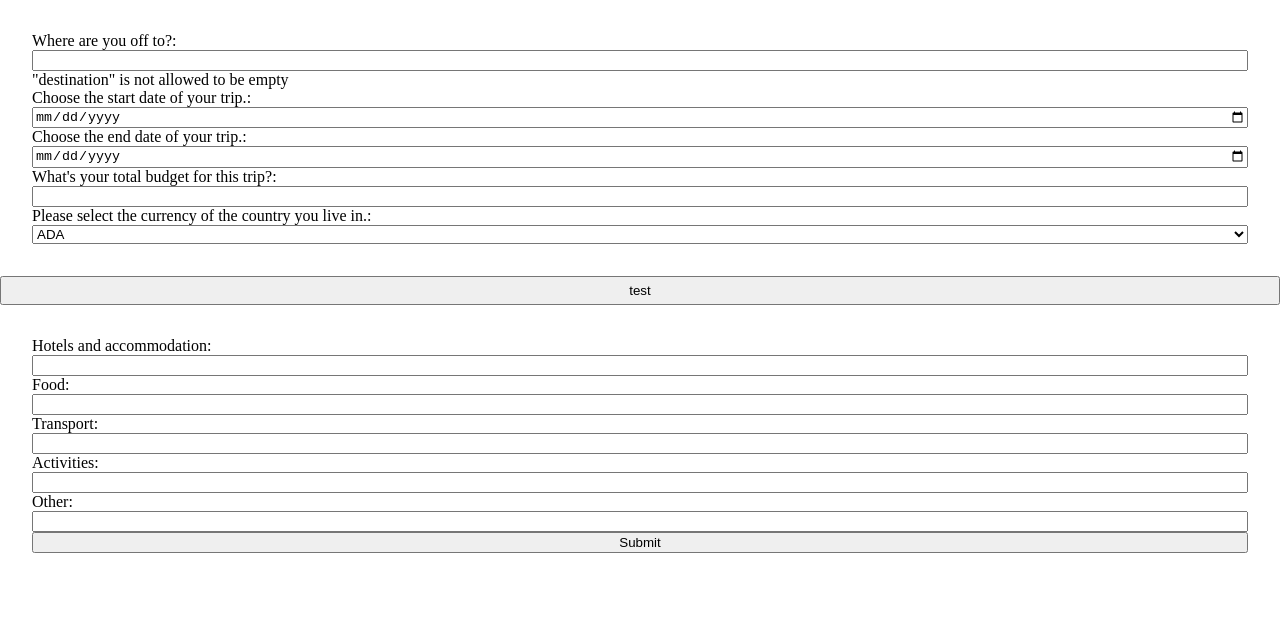
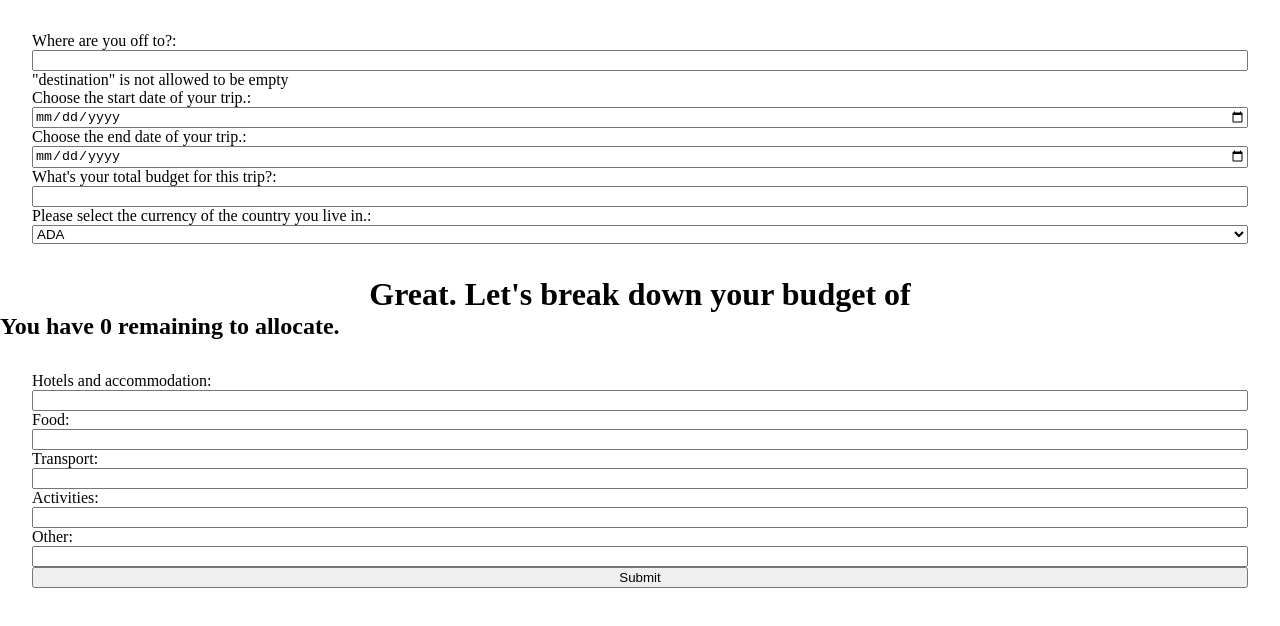
Before and after one commit to russell-gh/travel-tally, a React (Vite) app: page /onboarding in a window 1280 px wide. Shown: the top 626 px of the page. Built offline with nearby package versions, Linux system fonts and the light colour scheme.

Commit message:
set up func for visibility of second half of form (has bug)

```diff
--- a/src/components/Onboarding/Onboarding.jsx
+++ b/src/components/Onboarding/Onboarding.jsx
@@ -14,13 +14,14 @@ const Onboarding = () => {
     startDate: "",
     endDate: "",
     budgetTotal: "",
-    homeCurrency: ",",
+    homeCurrency: "",
     budgetHotel: "",
     budgetFood: "",
     budgetTransport: "",
     budgetActivities: "",
     budgetOther: "",
   });
+
   const [visible, setVisible] = useState(false);
   const [errors, setErrors] = useState({});
   const dispatch = useDispatch();
@@ -35,11 +36,37 @@ const Onboarding = () => {
       return;
     }
     const result = await validate(onboardingDetails, "trip");
-    setErrors(result); //result returns promise
+    checkPrimaryFormValidation(result);
+    setErrors(result);
   };
 
-  //store input in state on every change
+  //check if all fields in the primary form are validated and if true set visible to true in order to display secondary form
+  const checkPrimaryFormValidation = (validationResult) => {
+    console.log("loop starts");
+
+    //loop through all the questions in the primary form
+    onboardingQuestions.primaryForm.forEach((question) => {
+      // console.log(
+      //   question.id,
+      //   Object.keys(validationResult),
+      //   Object.keys(validationResult).includes(question.id)
+      // );
+
+      //compare the id of that question against the keys of the validation result to see whether there are any errors present which correspond to that id
+      if (Object.keys(validationResult).includes(question.id)) {
+        setVisible(false);
+        return;
+      }
+    });
+
+    setVisible(true);
+  };
+
+  //store input in state on every change. if the id is a type of budget, convert to a number before store in state
   const handleChange = (e, id) => {
+    if (id.includes("budget")) {
+      e.target.value = Number(e.target.value);
+    }
     setOnboardingDetails({ ...onboardingDetails, [id]: e.target.value });
   };
 
@@ -51,9 +78,11 @@ const Onboarding = () => {
     if (Object.keys(errors).length) {
       return;
     }
+
     let _onboardingDetails = onboardingDetails;
 
-    //convert budgets to pennies
+    //convert budgets to pennies.
+    //too repetitive. condense
     const budgetTotal = toPennies(_onboardingDetails.budgetTotal);
     const budgetHotel = toPennies(_onboardingDetails.budgetHotel);
     const budgetFood = toPennies(_onboardingDetails.budgetFood);
@@ -84,6 +113,7 @@ const Onboarding = () => {
     dispatch(addTrip(_onboardingDetails));
   };
 
+  //can we move this to another file? would also have to move handlesubmit and handlechange funcs
   const createFormSection = (section) => {
     return (
       <div>
@@ -113,8 +143,30 @@ const Onboarding = () => {
     <div>
       <form>
         {createFormSection(onboardingQuestions.primaryForm)}
-        <Button text={"test"} className={"viewMore"} />
-        {createFormSection(onboardingQuestions.secondaryForm)}
+
+        {/* <Button text={"test"} className={"viewMore"} /> */}
+
+        {visible && (
+          <>
+            <h1>
+              Great. Let's break down your budget of{" "}
+              {onboardingDetails.budgetTotal} {onboardingDetails.homeCurrency}
+            </h1>
+            {/* change this to a func and add message to be displayed if they over-allocate */}
+            <h2>
+              You have{" "}
+              {onboardingDetails.budgetTotal -
+                onboardingDetails.budgetHotel -
+                onboardingDetails.budgetOther -
+                onboardingDetails.budgetActivities -
+                onboardingDetails.budgetTransport -
+                onboardingDetails.budgetFood}{" "}
+              {onboardingDetails.homeCurrency} remaining to allocate.
+            </h2>
+
+            {createFormSection(onboardingQuestions.secondaryForm)}
+          </>
+        )}
       </form>
     </div>
   );
--- a/src/components/Onboarding/onboardingQuestions.js
+++ b/src/components/Onboarding/onboardingQuestions.js
@@ -37,7 +37,6 @@ export const onboardingQuestions = {
     name: "homeCurrency",
     options: currencies,
     value: currencies[0].value,
-    defaultValue: currencies[0].value,
   }],
   secondaryForm:[{
     type: "number",
--- a/src/components/Onboarding/validation/schemas.js
+++ b/src/components/Onboarding/validation/schemas.js
@@ -5,10 +5,10 @@ export const tripSchema = {
     startDate: Joi.date().required(),
     endDate: Joi.date().greater(Joi.ref("startDate")).required(),
     budgetTotal: Joi.number().min(1).required(), //include max budget?
-    budgetHotel: Joi.number().min(1).max(Joi.ref("budgetTotal")).required(),
+    homeCurrency: Joi.string().length(3).required(),
+budgetHotel: Joi.number().min(1).max(Joi.ref("budgetTotal")).required(),
     budgetFood: Joi.number().min(1).max(Joi.ref("budgetTotal")).required(),
     budgetTransport: Joi.number().min(1).max(Joi.ref("budgetTotal")).required(),
     budgetActivities: Joi.number().min(1).max(Joi.ref("budgetTotal")).required(),
     budgetOther: Joi.number().min(1).max(Joi.ref("budgetTotal")).required(),
-    homeCurrency: Joi.string().required(),
   };
--- a/src/reusable-code/FormElement.jsx
+++ b/src/reusable-code/FormElement.jsx
@@ -81,6 +81,7 @@ const FormElement = ({
         <>
           {label && <label htmlFor={id}>{label}:</label>}
           <select name={name} id={id} onChange={e=>{callback(e,id)}}>
+            <option disabled value="">Please choose from the below</option>
             {options.map((option) => (
               <option key={option.value} value={option.value}>
                 {option.name}
```
Also changed, not shown: src/components/Onboarding/utils.js (line endings or trailing spaces).
